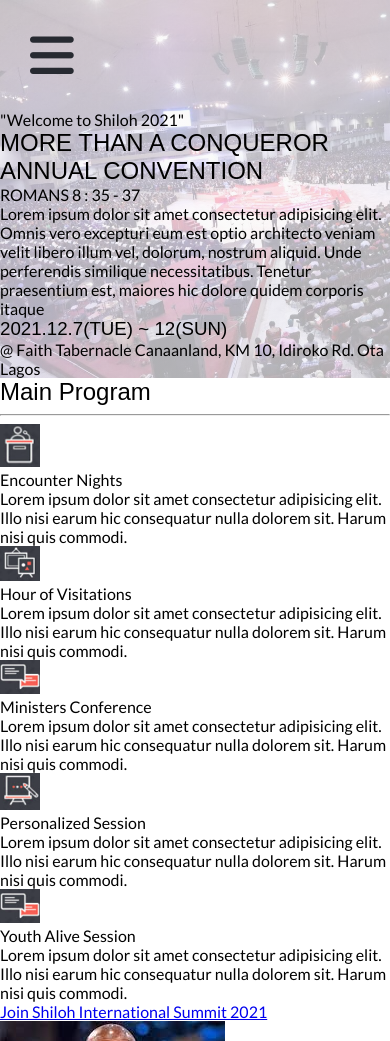
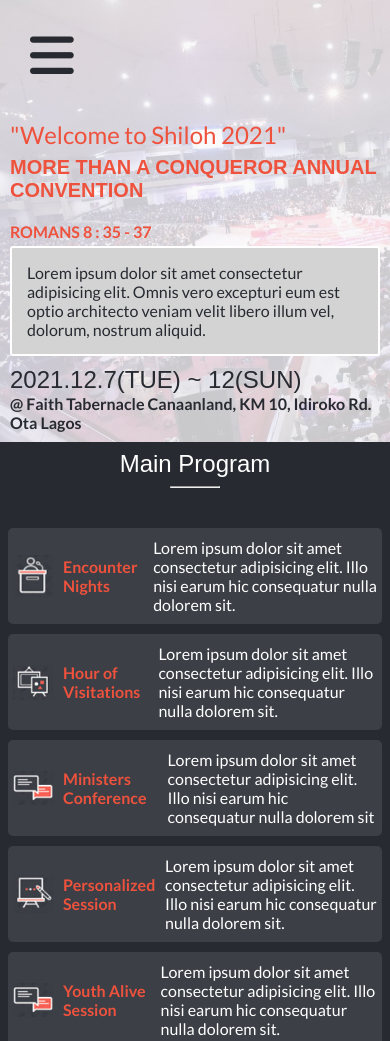
Before and after one commit to olaishola05/capstone, a website: page index.html in a window 390 px wide. Shown: the top 1041 px of the page. Drawn offline with Linux system fonts and the light colour scheme; a web font is replaced by a local one.

Commit message:
Style mobile headline && program section

```diff
--- a/index.html
+++ b/index.html
@@ -59,18 +59,17 @@
         </header>
 
         <section class="headline">
-          <span>"Welcome to Shiloh 2021"</span>
+          <span class="welcome">"Welcome to Shiloh 2021"</span>
           <h1>MORE THAN A CONQUEROR ANNUAL CONVENTION</h1>
-          <span>ROMANS 8 : 35 - 37</span>
+          <span class="scripture">ROMANS 8 : 35 - 37</span>
           <p>
             Lorem ipsum dolor sit amet consectetur adipisicing elit. Omnis vero
             excepturi eum est optio architecto veniam velit libero illum vel,
-            dolorum, nostrum aliquid. Unde perferendis similique necessitatibus.
-            Tenetur praesentium est, maiores hic dolore quidem corporis itaque
+            dolorum, nostrum aliquid.
           </p>
 
           <h3>2021.12.7(TUE) ~ 12(SUN)</h3>
-          <span
+          <span class="location"
             >@ Faith Tabernacle Canaanland, KM 10, Idiroko Rd. Ota Lagos</span
           >
         </section>
@@ -86,7 +85,7 @@
           <h4>Encounter Nights</h4>
           <p>
             Lorem ipsum dolor sit amet consectetur adipisicing elit. Illo nisi
-            earum hic consequatur nulla dolorem sit. Harum nisi quis commodi.
+            earum hic consequatur nulla dolorem sit.
           </p>
         </div>
 
@@ -98,7 +97,7 @@
           <h4>Hour of Visitations</h4>
           <p>
             Lorem ipsum dolor sit amet consectetur adipisicing elit. Illo nisi
-            earum hic consequatur nulla dolorem sit. Harum nisi quis commodi.
+            earum hic consequatur nulla dolorem sit.
           </p>
         </div>
 
@@ -107,7 +106,7 @@
           <h4>Ministers Conference</h4>
           <p>
             Lorem ipsum dolor sit amet consectetur adipisicing elit. Illo nisi
-            earum hic consequatur nulla dolorem sit. Harum nisi quis commodi.
+            earum hic consequatur nulla dolorem sit
           </p>
         </div>
 
@@ -116,7 +115,7 @@
           <h4>Personalized Session</h4>
           <p>
             Lorem ipsum dolor sit amet consectetur adipisicing elit. Illo nisi
-            earum hic consequatur nulla dolorem sit. Harum nisi quis commodi.
+            earum hic consequatur nulla dolorem sit.
           </p>
         </div>
 
@@ -125,7 +124,7 @@
           <h4>Youth Alive Session</h4>
           <p>
             Lorem ipsum dolor sit amet consectetur adipisicing elit. Illo nisi
-            earum hic consequatur nulla dolorem sit. Harum nisi quis commodi.
+            earum hic consequatur nulla dolorem sit.
           </p>
         </div>
 
--- a/public/CSS/mobile.css
+++ b/public/CSS/mobile.css
@@ -4,8 +4,8 @@ body {
 
 .header-wrapper {
   background: linear-gradient(
-      rgba(249, 249, 249, 0.7),
-      rgba(249, 249, 249, 0.7)
+      rgba(249, 249, 249, 0.8),
+      rgba(249, 249, 249, 0.8)
     ),
     url(../images/winners-bg.jpeg);
   background-size: cover;
@@ -29,6 +29,93 @@ body {
   font-size: 50px;
   color: var(--font-color);
   z-index: 0;
+}
+
+.headline {
+  width: 100%;
+  padding: 10px;
+}
+
+.welcome {
+  color: var(--primary-color);
+  font-size: 1.5rem;
+  font-weight: normal;
+}
+
+.headline h1 {
+  color: var(--primary-color);
+  font-weight: 900;
+  font-size: 20px;
+  margin-top: 7px;
+  margin-bottom: 20px;
+}
+
+.headline p {
+  color: var(--font-color);
+  background-color: var(--secondary-color);
+  padding: 15px;
+  width: 100%;
+  border: 2px solid white;
+  border-radius: 3px;
+  margin-top: 5px;
+}
+
+.scripture {
+  color: var(--primary-color);
+  font-family: var(--font-family);
+  font-weight: bold;
+}
+
+.headline h3 {
+  color: var(--font-color);
+  margin-top: 10px;
+  font-size: 1.5rem;
+}
+
+.location {
+  color: var(--font-color);
+  font-weight: 600;
+  margin-bottom: 50px;
+}
+
+.program-container {
+  background-color: #272a31;
+  padding: 8px;
+}
+
+.program-container h2 {
+  color: white;
+  display: flex;
+  align-items: center;
+  justify-content: center;
+}
+
+.program-container hr {
+  width: 50px;
+  background-color: var(--primary-color);
+  margin-bottom: 40px;
+}
+
+.program-item {
+  background-color: #3c3f46;
+  display: flex;
+  justify-content: space-around;
+  align-items: center;
+  width: 100%;
+  border-radius: 5px;
+  margin-bottom: 10px;
+  padding: 10px 5px 10px 5px;
+}
+
+.program-item h4 {
+  margin-left: 10px;
+  color: var(--primary-color);
+  font-weight: bold;
+}
+
+.program-item p {
+  width: 85%;
+  color: white;
 }
 
 /* About section */
```
Also changed, not shown: public/about.html (+3 -1 lines).
